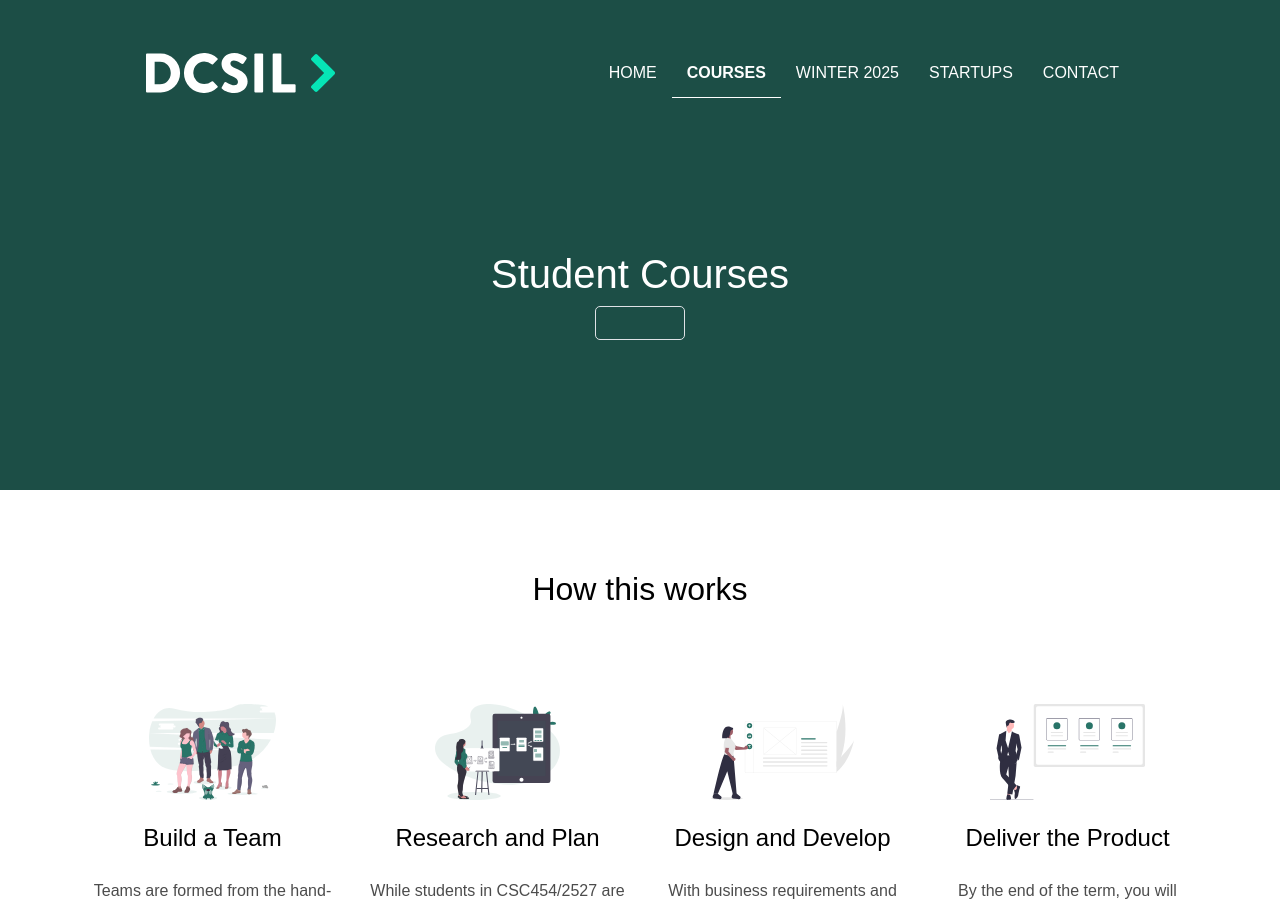
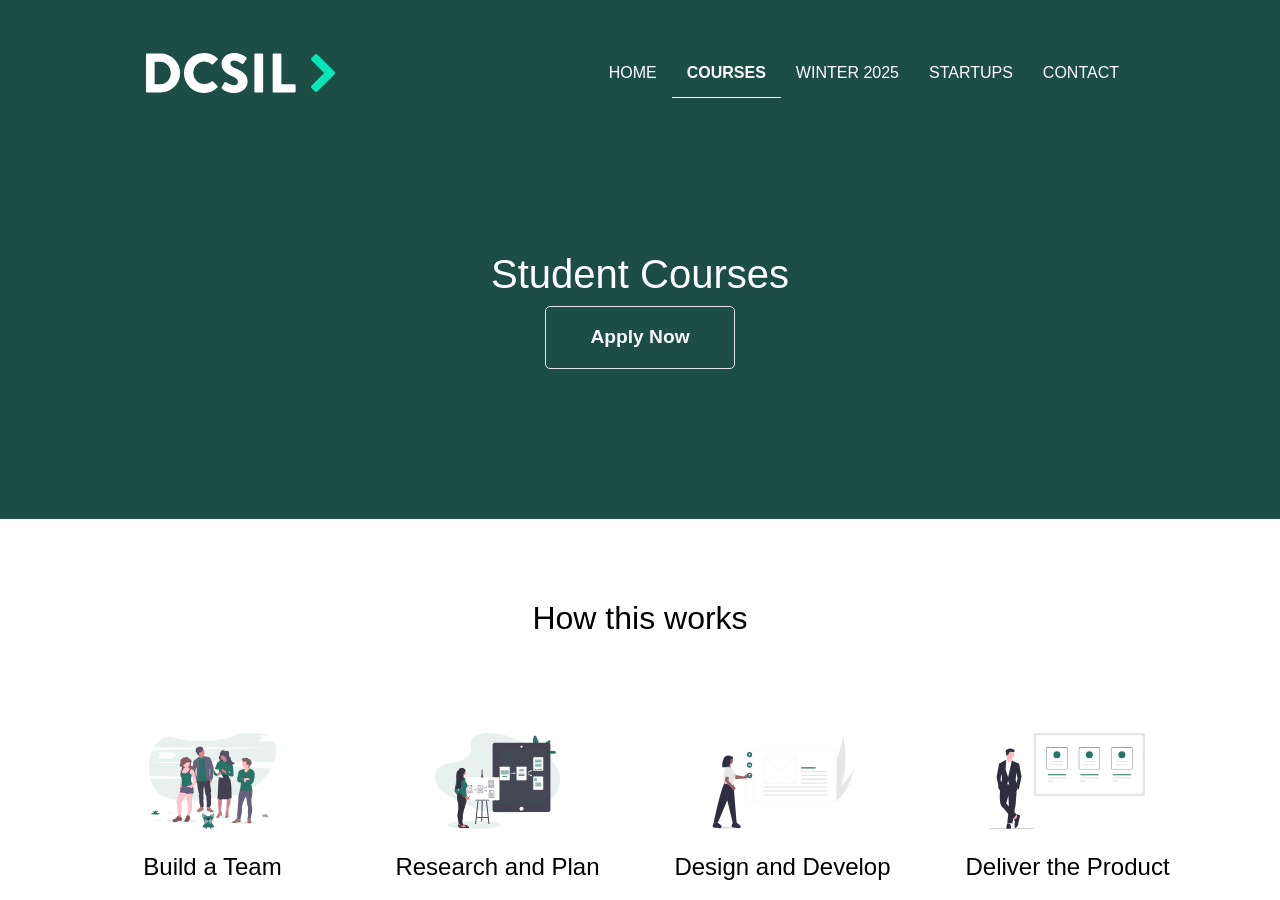
Before and after one commit to dcsil/website, a Jekyll site: the page built from _pages/courses/student-courses.html, in a window 1280 px wide and 900 px high. Built offline with Jekyll 4.4.1, drawn with Linux system fonts in a browser that asks for light colours.

Commit message:
posted application link

```diff
--- a/_includes/course/apply-section.html
+++ b/_includes/course/apply-section.html
@@ -23,7 +23,7 @@
         </div>
 
         <div class="card-footer bg-white">
-          <a href="{{ site.data.settings.apply.link }}" class="btn btn-sm btn-primary mx-auto">{{ site.data.settings.apply.title }}</a>
+          <a href="{{ site.data.settings.links.apply.link }}" class="btn btn-sm btn-primary mx-auto">{{ site.data.settings.links.apply.title }}</a>
         </div>
       </article>
 
--- a/_pages/courses/student-courses.html
+++ b/_pages/courses/student-courses.html
@@ -2,7 +2,7 @@
 layout: page
 active: 'course'
 title: Student Courses
-link: https://q.utoronto.ca/courses/221753/pages/400-level-course-balloting-and-applications
+link: apply
 ---
 
 {% include course/work-process-section.html %}
```
